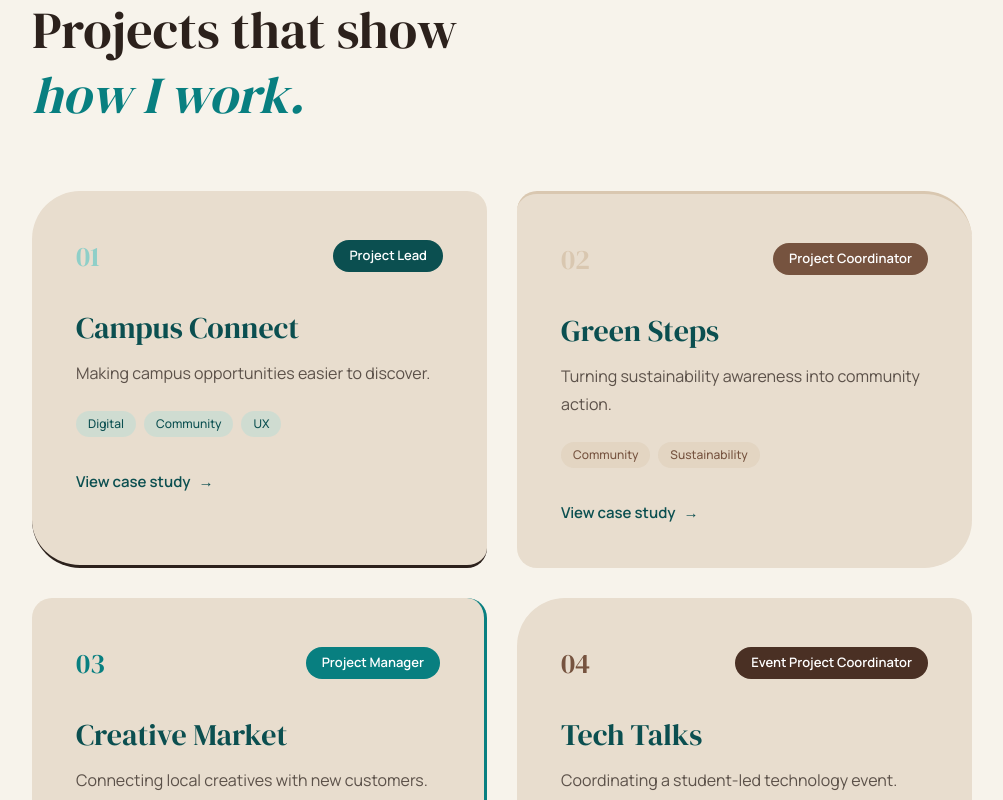
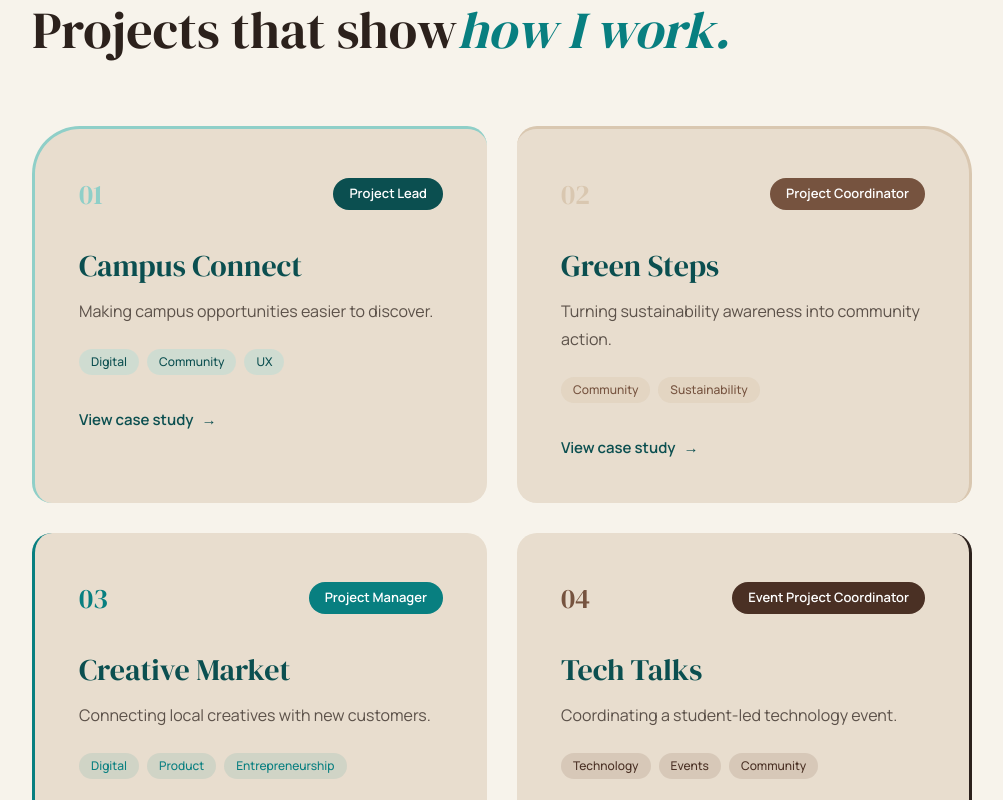
Before and after one commit to Darkween-ship-it/Learning_JS_Hafida, a React (Vite) app in the folder Day18/my-project/: page / in a window 1280 px wide. Shown: the part 2680-3480 px from the top of the page, without its empty margins (138-1141 px from the left). Built offline with nearby package versions, Linux system fonts and the light colour scheme.

Commit message:
designing the borders of the cards

```diff
--- a/Day18/my-project/src/components/Projects.tsx
+++ b/Day18/my-project/src/components/Projects.tsx
@@ -32,28 +32,28 @@ const projects = [
 const cardStyles = [
   // 01 - rounded top heavy + soft-aqua accent
   {
-    container: 'bg-beige hover:bg-white rounded-l-[48px] rounded-r-[20px] border-b-[3px] border-l-soft-aqua',
+    container: 'bg-beige hover:bg-white rounded-tl-[48px] rounded-bl-[20px] rounded-r-[20px] border-l-[3px] border-t-[3px] border-t-soft-aqua border-l-soft-aqua',
     number: 'text-soft-aqua group-hover:text-peacock',
     role: 'bg-deep-teal text-white',
     tag: 'bg-pastel-teal/50 text-deep-teal',
   },
   // 02 - rounded right heavy + sand tint on hover
   {
-    container: 'bg-beige hover:bg-white rounded-r-[48px] rounded-l-[20px] border-t-[3px] border-t-sand',
+    container: 'bg-beige hover:bg-white rounded-tr-[48px] rounded-br-[20px] rounded-l-[20px] border-t-[3px] border-r-[3px] border-t-sand border-r-sand',
     number: 'text-sand group-hover:text-cocoa',
     role: 'bg-cocoa text-white',
     tag: 'bg-sand/40 text-cocoa',
   },
   // 03 - rounded bottom heavy + peacock accent
   {
-    container: 'bg-beige hover:bg-white rounded-b-[48px] rounded-t-[20px] border-r-[3px] border-r-peacock',
+    container: 'bg-beige hover:bg-white rounded-tl-[20px] rounded-bl-[48px] rounded-r-[20px] border-l-[3px] border-b-[3px]  border-l-peacock border-b-peacock',
     number: 'text-peacock group-hover:text-ocean',
     role: 'bg-peacock text-white',
     tag: 'bg-peacock/10 text-peacock',
   },
   // 04 - rounded left heavy + olive/warm accent
   {
-    container: 'bg-beige hover:bg-white rounded-l-[48px] rounded-r-[20px] border-b-[3px] border-b-cocoa',
+    container: 'bg-beige hover:bg-white rounded-tr-[20px] rounded-br-[48px] rounded-l-[20px] border-r-[3px]  border-b-[3px]  border-b-cocoa, border-b-cocoa',
     number: 'text-cocoa group-hover:text-chocolate',
     role: 'bg-chocolate text-white',
     tag: 'bg-cocoa/15 text-chocolate',
@@ -66,7 +66,6 @@ export default function Projects() {
       <div className="max-w-[1100px] mx-auto px-[20px] md:px-[50px] lg:px-[80px]">
         <h2 className="font-serif text-[42px] md:text-[52px] text-espresso mb-16 leading-tight">
           Projects that show
-          <br />
           <span className="text-peacock italic">how I work.</span>
         </h2>
 
```
